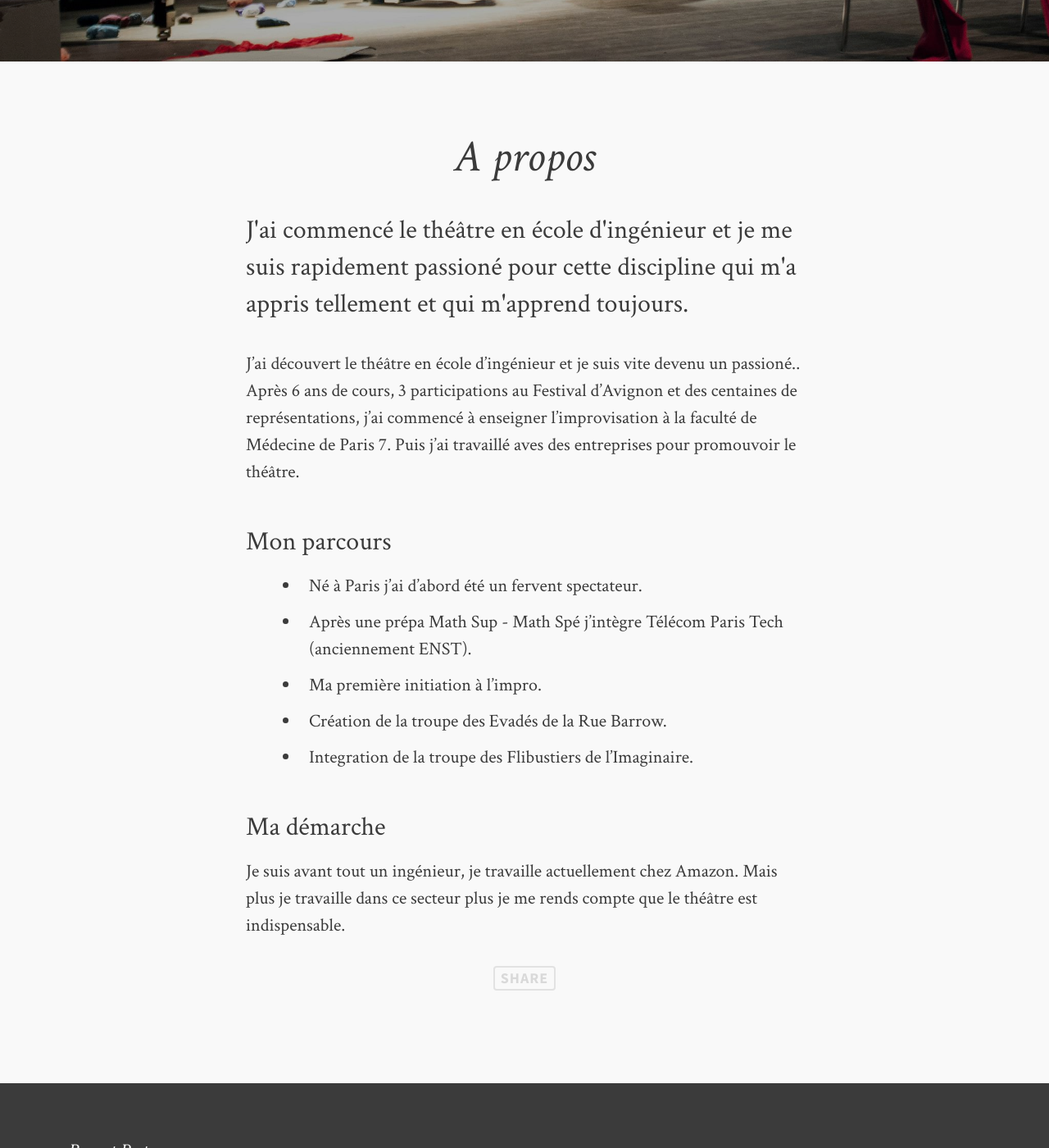
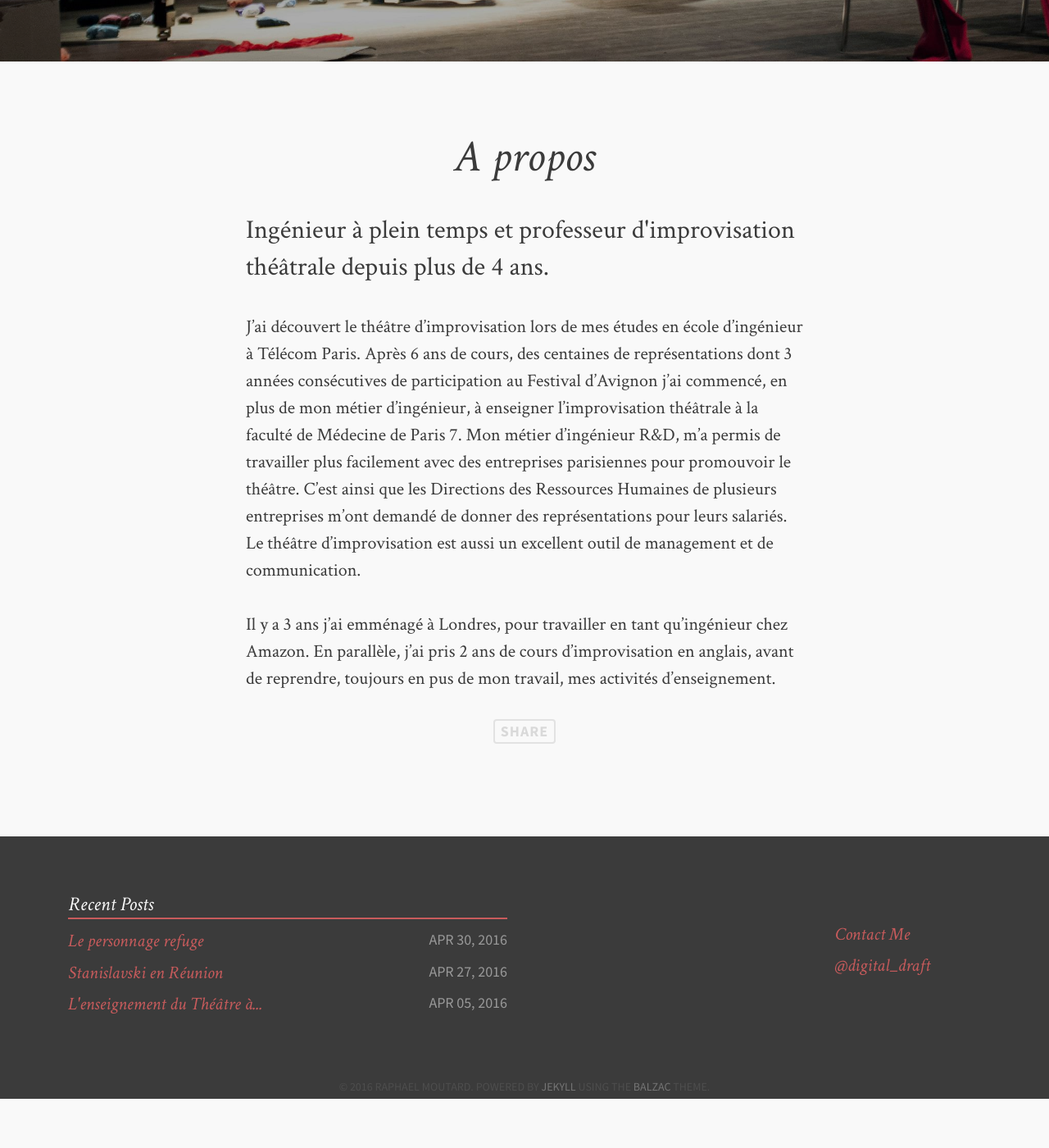
Before and after one commit to moutard/impro-blog, a Jekyll site: the page built from about.md, in a window 1280 px wide and 1400 px high, scrolled down 475 px. Shown: the whole window at 82% size. Built offline with Jekyll 4.4.1, drawn with Linux system fonts in a browser that asks for light colours; comment, search, counter and statistics services are not loaded; after the commit the page ends 1815 px from its top, so only the background shows below that.

Commit message:
Better home page

```diff
--- a/about.md
+++ b/about.md
@@ -2,23 +2,12 @@
 layout: post
 permalink: /about/
 title: A propos
-description: "J'ai commencé le théâtre en école d'ingénieur et je me suis rapidement passioné pour cette discipline qui m'a appris tellement et qui m'apprend toujours."
+description: "Ingénieur à plein temps et professeur d'improvisation théâtrale depuis plus de 4 ans."
 tags: [about, theatre]
 image:
   feature: flibustiers_amiens_salut.jpg
 ---
 
-J'ai découvert le théâtre en école d'ingénieur et je suis vite devenu un passioné.. Après 6 ans de cours, 3 participations au Festival d'Avignon et des centaines de représentations, j'ai commencé à enseigner l'improvisation à la faculté de Médecine de Paris 7. Puis j'ai travaillé aves des entreprises pour promouvoir le théâtre.
+J'ai découvert le théâtre d’improvisation lors de mes études en école d'ingénieur à Télécom Paris. Après 6 ans de cours, des centaines de représentations dont 3 années consécutives de participation au Festival d'Avignon j'ai commencé, en plus de mon métier d’ingénieur, à enseigner l'improvisation théâtrale à la faculté de Médecine de Paris 7. Mon métier d’ingénieur R&D, m’a permis de travailler plus facilement avec des entreprises parisiennes pour promouvoir le théâtre. C’est ainsi que les Directions des Ressources Humaines de plusieurs entreprises m’ont demandé de donner des représentations pour leurs salariés. Le théâtre d’improvisation est aussi un excellent outil de management et de communication.
 
-
-### Mon parcours
-* Né à Paris j'ai d'abord été un fervent spectateur.
-* Après une prépa Math Sup - Math Spé j'intègre Télécom Paris Tech (anciennement ENST).
-* Ma première initiation à l'impro.
-* Création de la troupe des Evadés de la Rue Barrow.
-* Integration de la troupe des Flibustiers de l'Imaginaire.
-
-### Ma démarche
-Je suis avant tout un ingénieur, je travaille actuellement chez Amazon. Mais
-plus je travaille dans ce secteur plus je me rends compte que le théâtre est
-indispensable.
+Il y a 3 ans j’ai emménagé à Londres, pour travailler en tant qu’ingénieur chez Amazon. En parallèle, j’ai pris 2 ans de cours d’improvisation en anglais, avant de reprendre, toujours en pus de mon travail, mes activités d’enseignement.
```
Also changed, not shown: index.md (+13 -5 lines), README.md.
